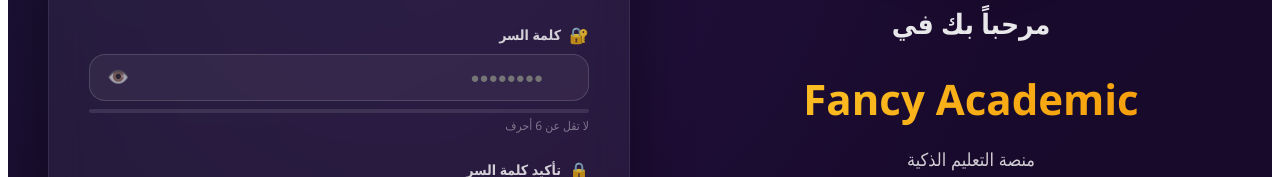
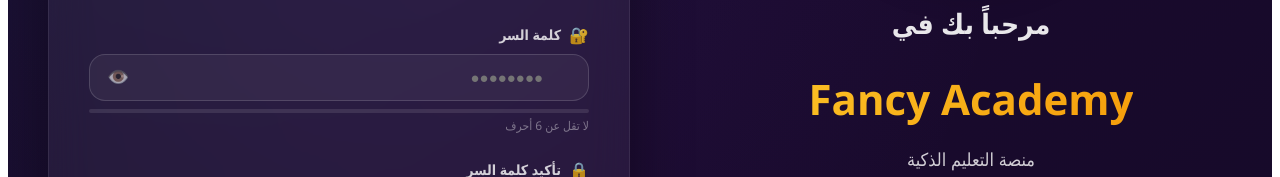
Before and after one commit to fancyacademic-design/fancy-academic, a Next.js app: page /register in a window 1280 px wide. Shown: the part 729-906 px from the top of the page. Built offline with nearby package versions, Linux system fonts and the light colour scheme.

Commit message:
Update page.tsx

```diff
--- a/app/register/page.tsx
+++ b/app/register/page.tsx
@@ -282,7 +282,7 @@
 
             <div style={styles.welcomeText}>
               <h2 style={styles.welcomeTitle}>مرحباً بك في</h2>
-              <h1 style={styles.platformName}>Fancy Academic</h1>
+              <h1 style={styles.platformName}>Fancy Academy</h1>
               <p style={styles.welcomeMessage}>منصة التعليم الذكية</p>
             </div>
 
```
